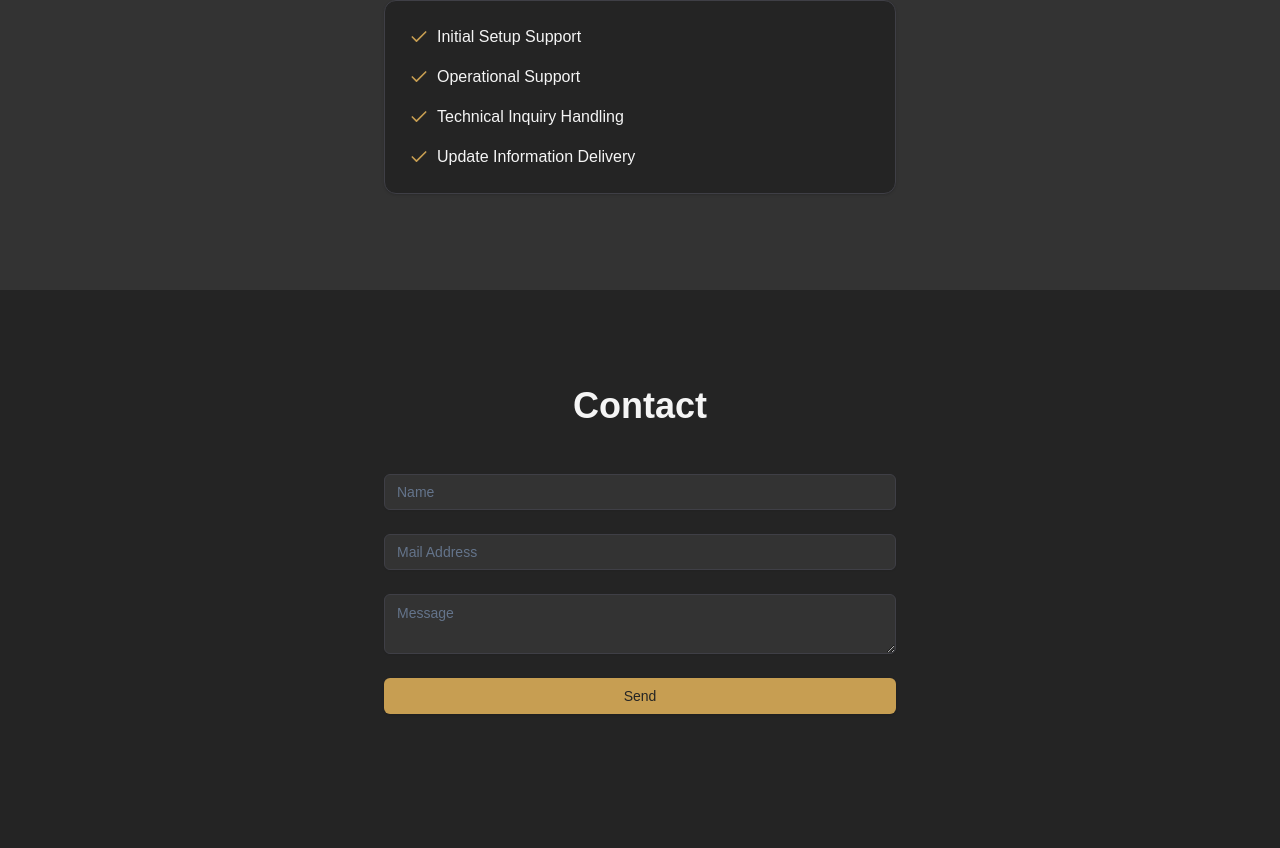
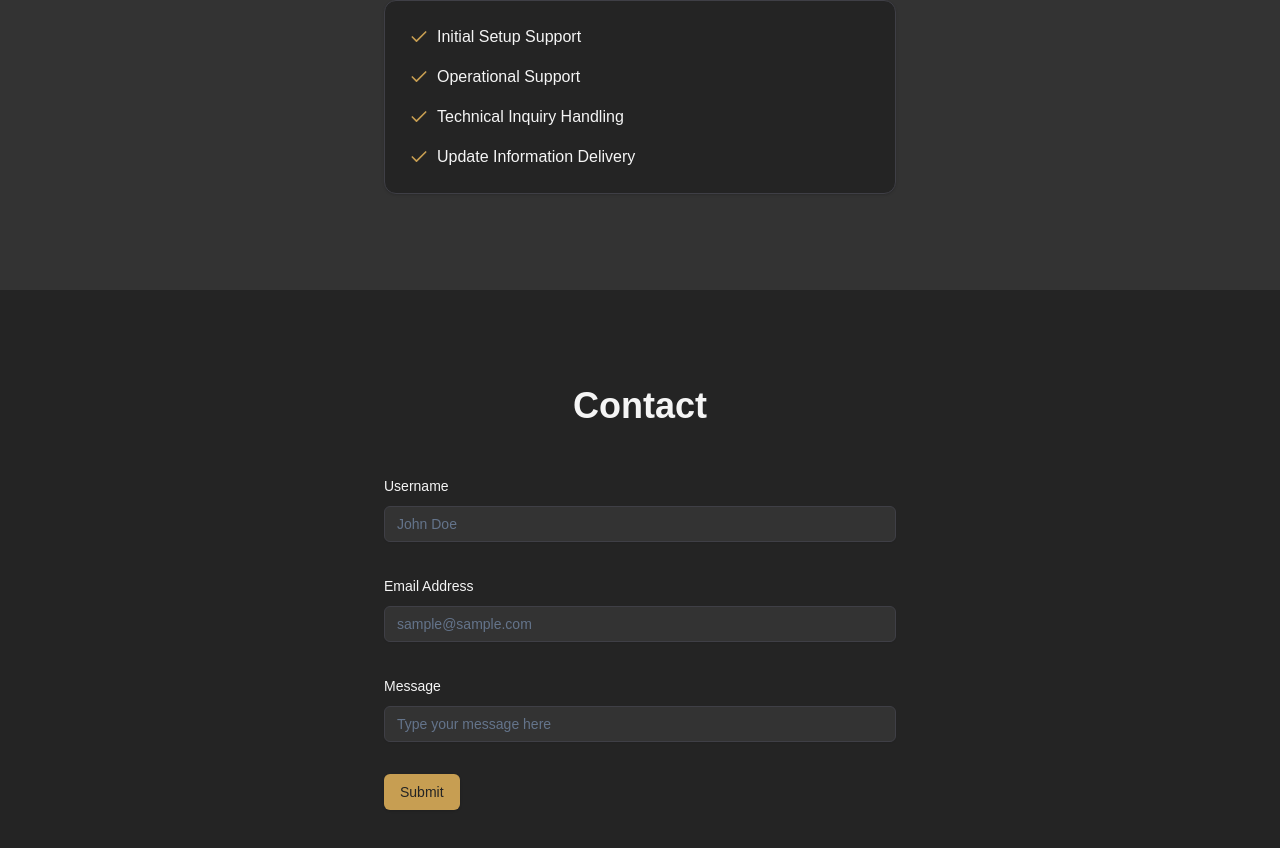
Before and after one commit to yusuken1121/Shin-Sational-PR, a Next.js app: page / in a window 1280 px wide. Shown: the part 2558-3406 px from the top of the page. Before the commit the page ends 3368 px from the top, so only its background shows below. Built offline with nearby package versions, Linux system fonts and the light colour scheme.

Commit message:
Contactフォームにバリデーションを追加

```diff
--- a/src/app/_components/contact.tsx
+++ b/src/app/_components/contact.tsx
@@ -1,40 +1,123 @@
+"use client";
 import { Button } from "@/components/ui/button";
 import { Input } from "@/components/ui/input";
 import { Textarea } from "@/components/ui/textarea";
+import { useForm } from "react-hook-form";
+import { z } from "zod";
+import { zodResolver } from "@hookform/resolvers/zod";
+import {
+  Form,
+  FormControl,
+  FormDescription,
+  FormField,
+  FormItem,
+  FormLabel,
+  FormMessage,
+} from "@/components/ui/form";
+
+const formSchema = z.object({
+  name: z
+    .string()
+    .min(3, "Name must be at least 3 characters long")
+    .max(100, "Name cannot exceed 100 characters"),
+  email: z.string().email("Invalid email address"),
+  message: z
+    .string()
+    .min(20, "Message must be at least 20 characters long")
+    .max(1000, "Message cannot exceed 1000 characters"),
+});
 
 export function Contact() {
+  const form = useForm<z.infer<typeof formSchema>>({
+    resolver: zodResolver(formSchema),
+    defaultValues: {
+      name: "",
+      email: "",
+      message: "",
+    },
+  });
+  function onSubmit(values: z.infer<typeof formSchema>) {
+    // Do something with the form values.
+    // ✅ This will be type-safe and validated.
+    console.log(values);
+  }
   return (
     <section className="flex items-center justify-center w-full h-full py-24">
       <div className="container px-4 md:px-6">
         <h2 className="text-3xl md:text-4xl font-bold text-center mb-12">
           Contact
         </h2>
-        <div className="max-w-lg mx-auto">
-          <form className="space-y-6">
-            <div>
+
+        <Form {...form}>
+          <form
+            onSubmit={form.handleSubmit(onSubmit)}
+            className="space-y-8 max-w-lg mx-auto"
+          >
+            <FormField
+              control={form.control}
+              name="name"
+              render={({ field }) => (
+                <FormItem>
+                  <FormLabel>Username</FormLabel>
+                  <FormControl>
+                    {/* <Input placeholder="shadcn" /> */}
                     <Input
-                placeholder="Name"
+                      placeholder="John Doe"
                       className="bg-primary border-zinc-700"
+                      {...field}
                     />
-            </div>
-            <div>
+                  </FormControl>
+                  <FormDescription className="hidden">
+                    This is your public display name.
+                  </FormDescription>
+                  <FormMessage />
+                </FormItem>
+              )}
+            />
+            <FormField
+              control={form.control}
+              name="email"
+              render={({ field }) => (
+                <FormItem>
+                  <FormLabel>Email Address</FormLabel>
+                  <FormControl>
                     <Input
-                type="email"
-                placeholder="Mail Address"
+                      placeholder="sample@sample.com"
                       className="bg-primary border-zinc-700"
+                      {...field}
                     />
-            </div>
-            <div>
-              <Textarea
-                placeholder="Message"
+                  </FormControl>
+                  <FormDescription className="hidden">
+                    This is your public display name.
+                  </FormDescription>
+                  <FormMessage />
+                </FormItem>
+              )}
+            />
+            <FormField
+              control={form.control}
+              name="message"
+              render={({ field }) => (
+                <FormItem>
+                  <FormLabel>Message</FormLabel>
+                  <FormControl>
+                    <Input
+                      placeholder="Type your message here"
                       className="bg-primary border-zinc-700"
+                      {...field}
                     />
-            </div>
-            <Button type="submit" variant="default" className="w-full">
-              Send
-            </Button>
+                  </FormControl>
+                  <FormDescription className="hidden">
+                    This is your public display name.
+                  </FormDescription>
+                  <FormMessage />
+                </FormItem>
+              )}
+            />
+
+            <Button type="submit">Submit</Button>
           </form>
-        </div>
+        </Form>
       </div>
     </section>
   );
--- a/src/components/ui/form.tsx
+++ b/src/components/ui/form.tsx
@@ -1,8 +1,8 @@
-"use client"
+"use client";
 
-import * as React from "react"
-import * as LabelPrimitive from "@radix-ui/react-label"
-import { Slot } from "@radix-ui/react-slot"
+import * as React from "react";
+import * as LabelPrimitive from "@radix-ui/react-label";
+import { Slot } from "@radix-ui/react-slot";
 import {
   Controller,
   ControllerProps,
@@ -10,23 +10,23 @@ import {
   FieldValues,
   FormProvider,
   useFormContext,
-} from "react-hook-form"
+} from "react-hook-form";
 
-import { cn } from "@/lib/utils"
-import { Label } from "@/components/ui/label"
+import { cn } from "@/lib/utils";
+import { Label } from "@/components/ui/label";
 
-const Form = FormProvider
+const Form = FormProvider;
 
 type FormFieldContextValue<
   TFieldValues extends FieldValues = FieldValues,
   TName extends FieldPath<TFieldValues> = FieldPath<TFieldValues>
 > = {
-  name: TName
-}
+  name: TName;
+};
 
 const FormFieldContext = React.createContext<FormFieldContextValue>(
   {} as FormFieldContextValue
-)
+);
 
 const FormField = <
   TFieldValues extends FieldValues = FieldValues,
@@ -38,21 +38,21 @@ const FormField = <
     <FormFieldContext.Provider value={{ name: props.name }}>
       <Controller {...props} />
     </FormFieldContext.Provider>
-  )
-}
+  );
+};
 
 const useFormField = () => {
-  const fieldContext = React.useContext(FormFieldContext)
-  const itemContext = React.useContext(FormItemContext)
-  const { getFieldState, formState } = useFormContext()
+  const fieldContext = React.useContext(FormFieldContext);
+  const itemContext = React.useContext(FormItemContext);
+  const { getFieldState, formState } = useFormContext();
 
-  const fieldState = getFieldState(fieldContext.name, formState)
+  const fieldState = getFieldState(fieldContext.name, formState);
 
   if (!fieldContext) {
-    throw new Error("useFormField should be used within <FormField>")
+    throw new Error("useFormField should be used within <FormField>");
   }
 
-  const { id } = itemContext
+  const { id } = itemContext;
 
   return {
     id,
@@ -61,53 +61,54 @@ const useFormField = () => {
     formDescriptionId: `${id}-form-item-description`,
     formMessageId: `${id}-form-item-message`,
     ...fieldState,
-  }
-}
+  };
+};
 
 type FormItemContextValue = {
-  id: string
-}
+  id: string;
+};
 
 const FormItemContext = React.createContext<FormItemContextValue>(
   {} as FormItemContextValue
-)
+);
 
 const FormItem = React.forwardRef<
   HTMLDivElement,
   React.HTMLAttributes<HTMLDivElement>
 >(({ className, ...props }, ref) => {
-  const id = React.useId()
+  const id = React.useId();
 
   return (
     <FormItemContext.Provider value={{ id }}>
       <div ref={ref} className={cn("space-y-2", className)} {...props} />
     </FormItemContext.Provider>
-  )
-})
-FormItem.displayName = "FormItem"
+  );
+});
+FormItem.displayName = "FormItem";
 
 const FormLabel = React.forwardRef<
   React.ElementRef<typeof LabelPrimitive.Root>,
   React.ComponentPropsWithoutRef<typeof LabelPrimitive.Root>
 >(({ className, ...props }, ref) => {
-  const { error, formItemId } = useFormField()
+  const { error, formItemId } = useFormField();
 
   return (
     <Label
       ref={ref}
-      className={cn(error && "text-destructive", className)}
+      className={cn(error && "text-accent", className)}
       htmlFor={formItemId}
       {...props}
     />
-  )
-})
-FormLabel.displayName = "FormLabel"
+  );
+});
+FormLabel.displayName = "FormLabel";
 
 const FormControl = React.forwardRef<
   React.ElementRef<typeof Slot>,
   React.ComponentPropsWithoutRef<typeof Slot>
 >(({ ...props }, ref) => {
-  const { error, formItemId, formDescriptionId, formMessageId } = useFormField()
+  const { error, formItemId, formDescriptionId, formMessageId } =
+    useFormField();
 
   return (
     <Slot
@@ -121,15 +122,15 @@ const FormControl = React.forwardRef<
       aria-invalid={!!error}
       {...props}
     />
-  )
-})
-FormControl.displayName = "FormControl"
+  );
+});
+FormControl.displayName = "FormControl";
 
 const FormDescription = React.forwardRef<
   HTMLParagraphElement,
   React.HTMLAttributes<HTMLParagraphElement>
 >(({ className, ...props }, ref) => {
-  const { formDescriptionId } = useFormField()
+  const { formDescriptionId } = useFormField();
 
   return (
     <p
@@ -138,33 +139,33 @@ const FormDescription = React.forwardRef<
       className={cn("text-[0.8rem] text-muted-foreground", className)}
       {...props}
     />
-  )
-})
-FormDescription.displayName = "FormDescription"
+  );
+});
+FormDescription.displayName = "FormDescription";
 
 const FormMessage = React.forwardRef<
   HTMLParagraphElement,
   React.HTMLAttributes<HTMLParagraphElement>
 >(({ className, children, ...props }, ref) => {
-  const { error, formMessageId } = useFormField()
-  const body = error ? String(error?.message) : children
+  const { error, formMessageId } = useFormField();
+  const body = error ? String(error?.message) : children;
 
   if (!body) {
-    return null
+    return null;
   }
 
   return (
     <p
       ref={ref}
       id={formMessageId}
-      className={cn("text-[0.8rem] font-medium text-destructive", className)}
+      className={cn("text-[0.8rem] font-medium text-accent", className)}
       {...props}
     >
       {body}
     </p>
-  )
-})
-FormMessage.displayName = "FormMessage"
+  );
+});
+FormMessage.displayName = "FormMessage";
 
 export {
   useFormField,
@@ -175,4 +176,4 @@ export {
   FormDescription,
   FormMessage,
   FormField,
-}
+};
```
Lines whose indentation alone changed are shown as unchanged.
